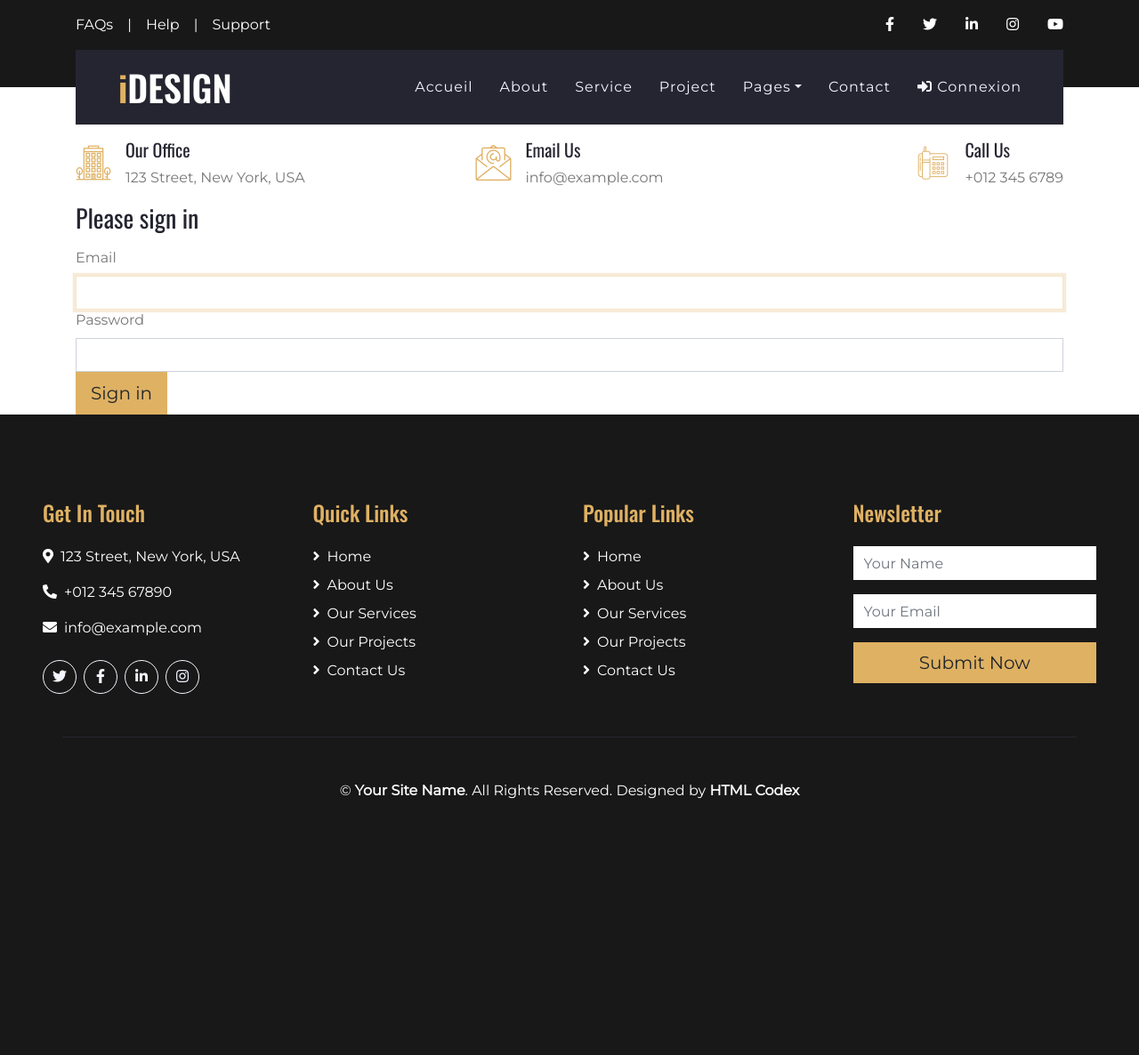
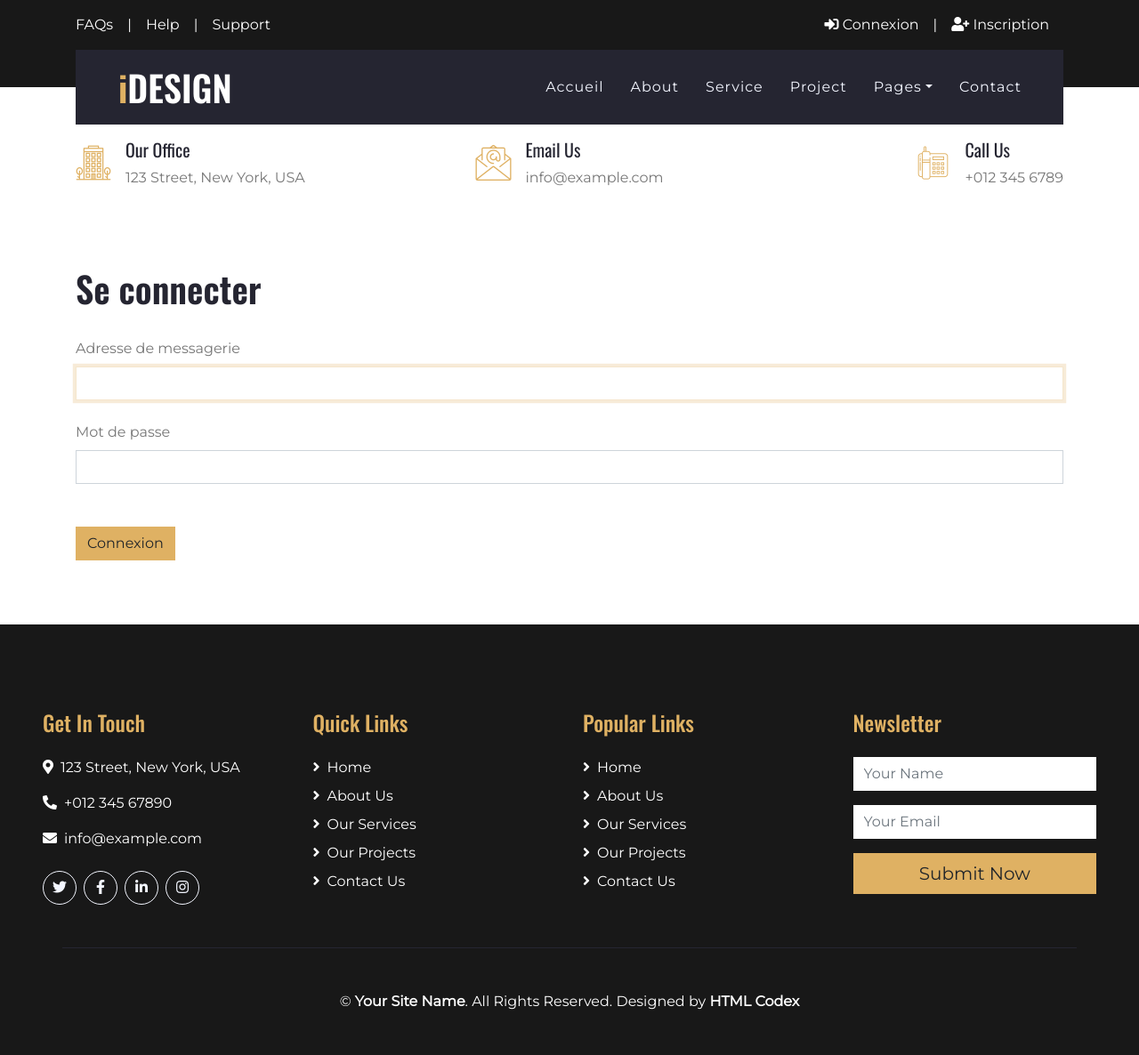
Before and after one commit to medjalil/pfe-sarra, a Symfony app: template templates/security/login.html.twig in a window 1280 px wide. Shown: the whole page at 89% size. Before the commit the page ends 898 px from the top, so only its background shows below. Run offline with Twig, Linux system fonts and the light colour scheme; the template is opened without the code that fills it, so the values that code supplies are empty; some libraries are stand-ins or nearby versions.

Commit message:
update template

```diff
--- a/src/Controller/SecurityController.php
+++ b/src/Controller/SecurityController.php
@@ -15,7 +15,7 @@ class SecurityController extends AbstractController
     public function login(AuthenticationUtils $authenticationUtils): Response
     {
       if ($this->getUser()) {
-           return $this->redirectToRoute('app_home');
+           return $this->redirectToRoute('app_profile');
          }
 
         // get the login error if there is one
--- a/src/Security/AppAuthenticator.php
+++ b/src/Security/AppAuthenticator.php
@@ -49,7 +49,7 @@ class AppAuthenticator extends AbstractLoginFormAuthenticator
             return new RedirectResponse($targetPath);
         }
 
-        return new RedirectResponse($this->urlGenerator->generate('app_home'));
+        return new RedirectResponse($this->urlGenerator->generate('app_profile'));
 
     }
 
--- a/templates/base.html.twig
+++ b/templates/base.html.twig
@@ -39,21 +39,28 @@
             </div>
             <div class="col-md-6 text-center text-lg-right">
                 <div class="d-inline-flex align-items-center">
-                    <a class="text-white px-3" href="">
-                        <i class="fab fa-facebook-f"></i>
-                    </a>
-                    <a class="text-white px-3" href="">
-                        <i class="fab fa-twitter"></i>
-                    </a>
-                    <a class="text-white px-3" href="">
-                        <i class="fab fa-linkedin-in"></i>
-                    </a>
-                    <a class="text-white px-3" href="">
-                        <i class="fab fa-instagram"></i>
-                    </a>
-                    <a class="text-white pl-3" href="">
-                        <i class="fab fa-youtube"></i>
-                    </a>
+                     {% if app.user %}
+                        <div class="dropdown">
+                            <a href="#" class="text-white dropdown-toggle"
+                               data-toggle="dropdown"><i
+                                        class="fas fa-user"></i> {{ app.user.fullName|title }}</a>
+                            <div class="dropdown-menu rounded-0 mt-3 dropdown-menu-right">
+                                <a href="{{ path('app_profile')}}" class="dropdown-item">Mon compte</a>
+                                <a href="#" class="dropdown-item">Mot de passe</a>
+                                <a href="{{ path('app_logout') }}" class="dropdown-item">Déconnexion</a>
+                            </div>
+                        </div>
+                    {% else %}
+                        <a href="{{ path('app_login') }}"
+                           class="text-white px-3"><i
+                                    class="fas fa-sign-in-alt"></i>
+                            Connexion</a>
+                             <span class="text-white">|</span>
+                            <a href="{{ path('app_register') }}"
+                           class="text-white px-3"><i
+                                    class="fas fa-user-plus"></i>
+                            Inscription</a>
+                    {% endif %}
                 </div>
             </div>
         </div>
@@ -87,23 +94,7 @@
                         </div>
                     </div>
                     <a href="contact.html" class="nav-item nav-link">Contact</a>
-                    {% if app.user %}
-                        <div class="nav-item dropdown">
-                            <a href="#" class="nav-link dropdown-toggle"
-                               data-toggle="dropdown"><i
-                                        class="fas fa-user"></i> {{ app.user.fullName|title }}</a>
-                            <div class="dropdown-menu rounded-0 m-0 dropdown-menu-right">
-                                <a href="blog.html" class="dropdown-item">Mon compte</a>
-                                <a href="blog.html" class="dropdown-item">Mot de passe</a>
-                                <a href="{{ path('app_logout') }}" class="dropdown-item">Déconnexion</a>
-                            </div>
-                        </div>
-                    {% else %}
-                        <a href="{{ path('app_login') }}"
-                           class="nav-item nav-link {{ app.request.get('_route') == 'app_login' ? 'active' : '' }}"><i
-                                    class="fas fa-sign-in-alt"></i>
-                            Connexion</a>
-                    {% endif %}
+
                 </div>
             </div>
         </nav>
@@ -147,9 +138,9 @@
     </div>
 </div>
 <!-- Under Nav End -->
-
+<br><br><br>
 {% block body %}{% endblock %}
-
+<br><br><br>
 <!-- Footer Start -->
 <div class="container-fluid bg-dark text-white py-5 px-sm-3 px-md-5">
     <div class="row pt-5">
--- a/templates/security/login.html.twig
+++ b/templates/security/login.html.twig
@@ -1,9 +1,10 @@
 {% extends 'base.html.twig' %}
 
-{% block title %}Log in!{% endblock %}
+{% block title %}Se Connecter{% endblock %}
 
 {% block body %}
     <div class="container">
+            <h1>Se connecter</h1>
         <form method="post">
             {% if error %}
                 <div class="alert alert-danger">{{ error.messageKey|trans(error.messageData, 'security') }}</div>
@@ -14,12 +15,12 @@
                     You are logged in as {{ app.user.username }}, <a href="{{ path('app_logout') }}">Logout</a>
                 </div>
             {% endif %}
-
-            <h1 class="h3 mb-3 font-weight-normal">Please sign in</h1>
-            <label for="inputEmail">Email</label>
+<br>
+            <label for="inputEmail">Adresse de messagerie</label>
             <input type="email" value="{{ last_username }}" name="email" id="inputEmail" class="form-control"
                    autocomplete="email" required autofocus>
-            <label for="inputPassword">Password</label>
+                   <br>
+            <label for="inputPassword">Mot de passe</label>
             <input type="password" name="password" id="inputPassword" class="form-control"
                    autocomplete="current-password" required>
 
@@ -37,9 +38,9 @@
                 </label>
             </div>
             #}
-
-            <button class="btn btn-lg btn-primary" type="submit">
-                Sign in
+<br><br>
+            <button class="btn btn-primary" type="submit">
+                Connexion
             </button>
         </form>
     </div>
```
Also changed, not shown: src/Controller/ProfileController.php (added, +20 -0 lines), src/Form/RegistrationFormType.php (+11 -2 lines), templates/profile/index.html.twig (added, +12 -0 lines), templates/registration/register.html.twig (+8 -8 lines).
